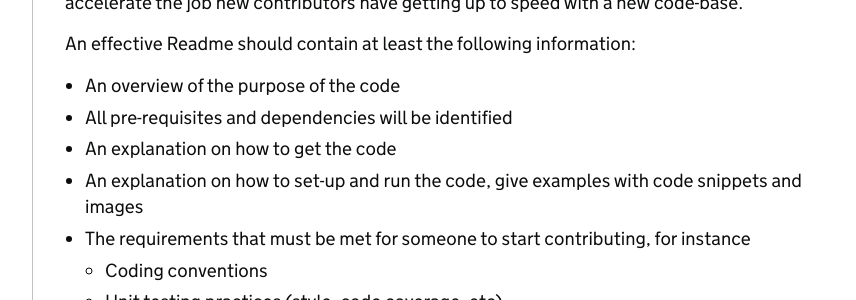
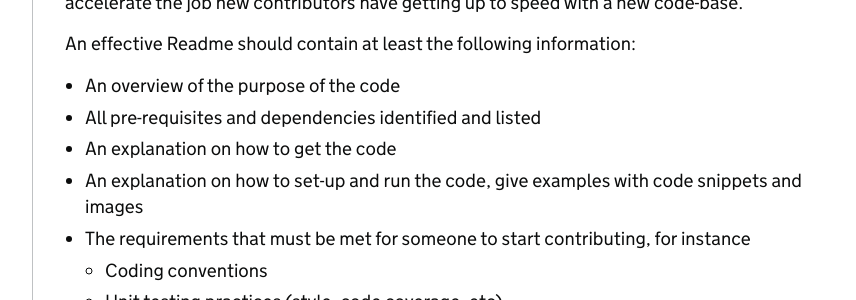
Before and after one commit to SkillsFundingAgency/das-technical-guidance, a Jekyll site: the page built from standards/source-control.md, in a window 1280 px wide. Shown: the part 1986-2286 px from the top of the page, without its empty margins (298-1154 px from the left). Built offline with Jekyll 4.4.1, drawn with Linux system fonts in a browser that asks for light colours.

Commit message:
Small changes post review

```diff
--- a/standards/source-control.md
+++ b/standards/source-control.md
@@ -40,8 +40,7 @@ Once a branch is no longer needed it should be deleted, this helps keep the repo
 
 Repositories should be [clearly named]({{ '/standards/naming-things' | relative_url }}),
 and have an [appropriate licence]({{ '/standards/licencing-software-or-code' | relative_url }})
-and enough documentation that someone new can get started with the
-project.
+and enough documentation that someone new can get started with the project.
 
 ## Creating an Effective Readme
 
@@ -50,7 +49,7 @@ An effective and comprehensive Readme within a repository can help to simplify a
 An effective Readme should contain at least the following information:
 
 - An overview of the purpose of the code
-- All pre-requisites and dependencies will be identified
+- All pre-requisites and dependencies identified and listed
 - An explanation on how to get the code
 - An explanation on how to set-up and run the code, give examples with code snippets and images
 - The requirements that must be met for someone to start contributing, for instance
```
